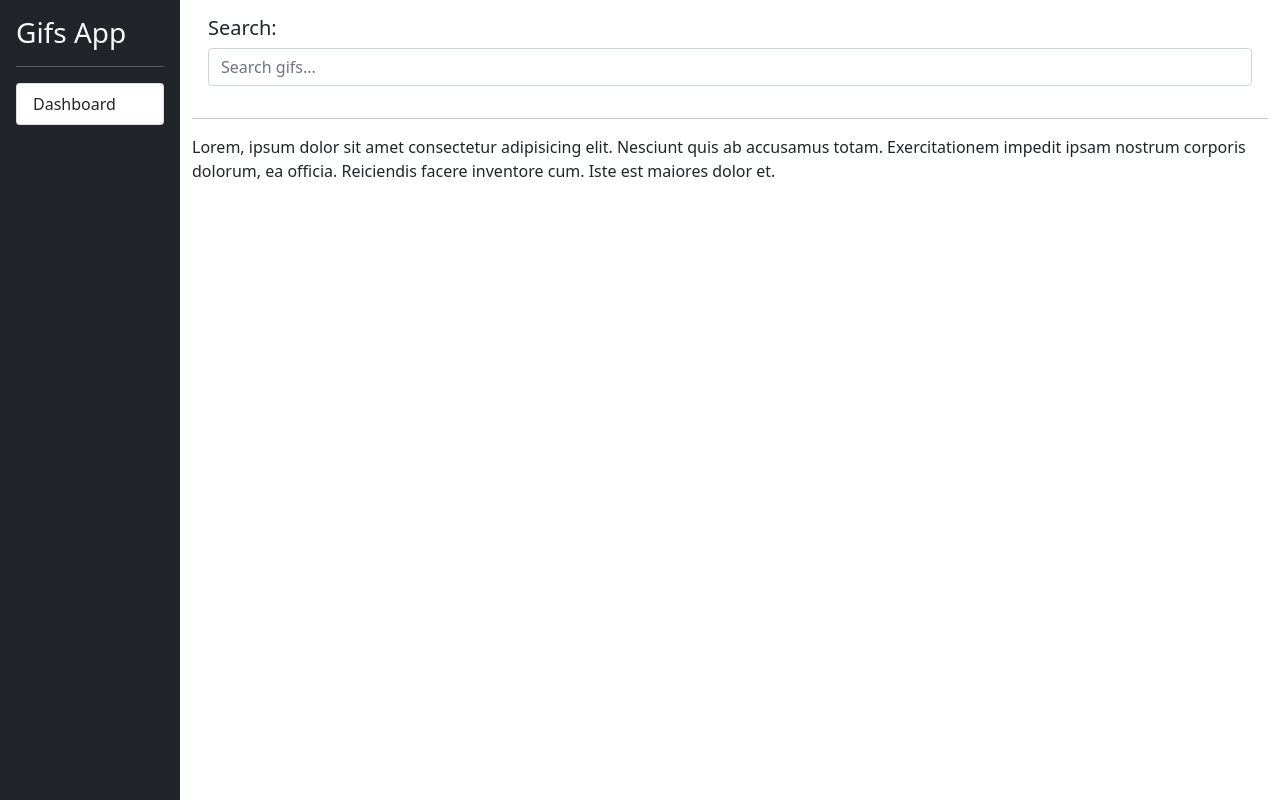
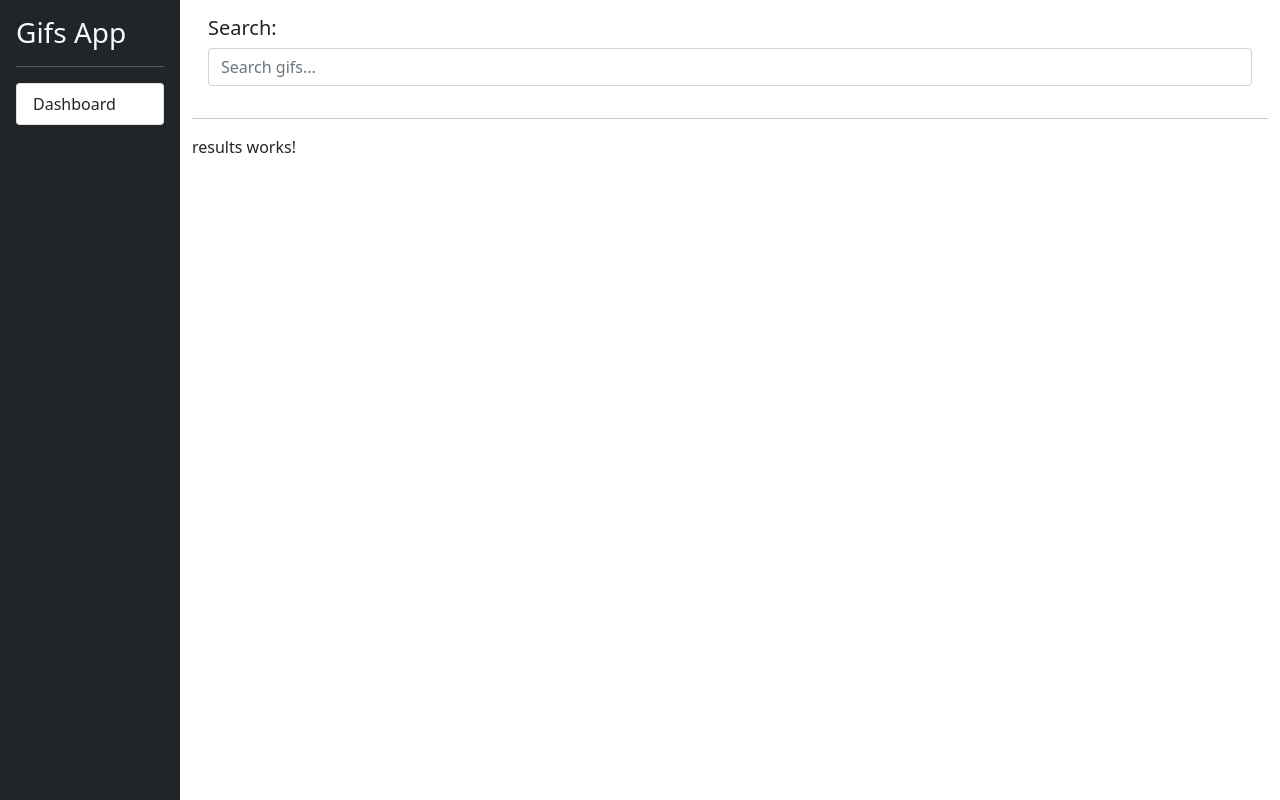
Before and after one commit to crisgarm/gifs-app, an Angular app: page / in a window 1280 px wide. Built offline with nearby package versions, Linux system fonts and the light colour scheme.

Commit message:
Create gifs module, gifs page component and his sons, search and results components

```diff
--- a/src/app/app.component.html
+++ b/src/app/app.component.html
@@ -2,21 +2,5 @@
   <!-- Sidebar -->
   <app-sidebar></app-sidebar>
   <!-- End Sidebar  -->
-  <div class="container">
-    <div class="row p-3">
-      <div class="col">
-        <h5>Search:</h5>
-        <input type="text" class="form-control" placeholder="Search gifs..." />
-      </div>
-    </div>
-    <hr />
-    <div class="row">
-      <div class="col">
-        Lorem, ipsum dolor sit amet consectetur adipisicing elit. Nesciunt quis
-        ab accusamus totam. Exercitationem impedit ipsam nostrum corporis
-        dolorum, ea officia. Reiciendis facere inventore cum. Iste est maiores
-        dolor et.
-      </div>
-    </div>
-  </div>
+  <app-gifs-page class="container"></app-gifs-page>
 </div>
--- a/src/app/app.module.ts
+++ b/src/app/app.module.ts
@@ -3,10 +3,11 @@
 
 import { AppComponent } from './app.component';
 import { SharedModule } from './shared/shared.module';
+import { GifsModule } from './gifs/gifs.module';
 
 @NgModule({
   declarations: [AppComponent],
-  imports: [BrowserModule, SharedModule],
+  imports: [BrowserModule, SharedModule, GifsModule],
   providers: [],
   bootstrap: [AppComponent],
 })
--- /dev/null
+++ b/src/app/gifs/gifs-page/gifs-page.component.html
@@ -0,0 +1,11 @@
+<div class="row p-3">
+  <div class="col">
+    <app-search></app-search>
+  </div>
+</div>
+<hr />
+<div class="row">
+  <div class="col">
+    <app-results></app-results>
+  </div>
+</div>
--- /dev/null
+++ b/src/app/gifs/gifs-page/gifs-page.component.ts
@@ -0,0 +1,16 @@
+import { Component, OnInit } from '@angular/core';
+
+@Component({
+  selector: 'app-gifs-page',
+  templateUrl: './gifs-page.component.html',
+  styles: [
+  ]
+})
+export class GifsPageComponent implements OnInit {
+
+  constructor() { }
+
+  ngOnInit(): void {
+  }
+
+}
--- /dev/null
+++ b/src/app/gifs/results/results.component.html
@@ -0,0 +1 @@
+<p>results works!</p>
--- /dev/null
+++ b/src/app/gifs/results/results.component.ts
@@ -0,0 +1,16 @@
+import { Component, OnInit } from '@angular/core';
+
+@Component({
+  selector: 'app-results',
+  templateUrl: './results.component.html',
+  styles: [
+  ]
+})
+export class ResultsComponent implements OnInit {
+
+  constructor() { }
+
+  ngOnInit(): void {
+  }
+
+}
--- /dev/null
+++ b/src/app/gifs/search/search.component.html
@@ -0,0 +1,2 @@
+<h5>Search:</h5>
+<input type="text" class="form-control" placeholder="Search gifs..." />
--- /dev/null
+++ b/src/app/gifs/search/search.component.ts
@@ -0,0 +1,16 @@
+import { Component, OnInit } from '@angular/core';
+
+@Component({
+  selector: 'app-search',
+  templateUrl: './search.component.html',
+  styles: [
+  ]
+})
+export class SearchComponent implements OnInit {
+
+  constructor() { }
+
+  ngOnInit(): void {
+  }
+
+}
```
Also changed, not shown: src/app/gifs/gifs.module.ts (added, +12 -0 lines).
